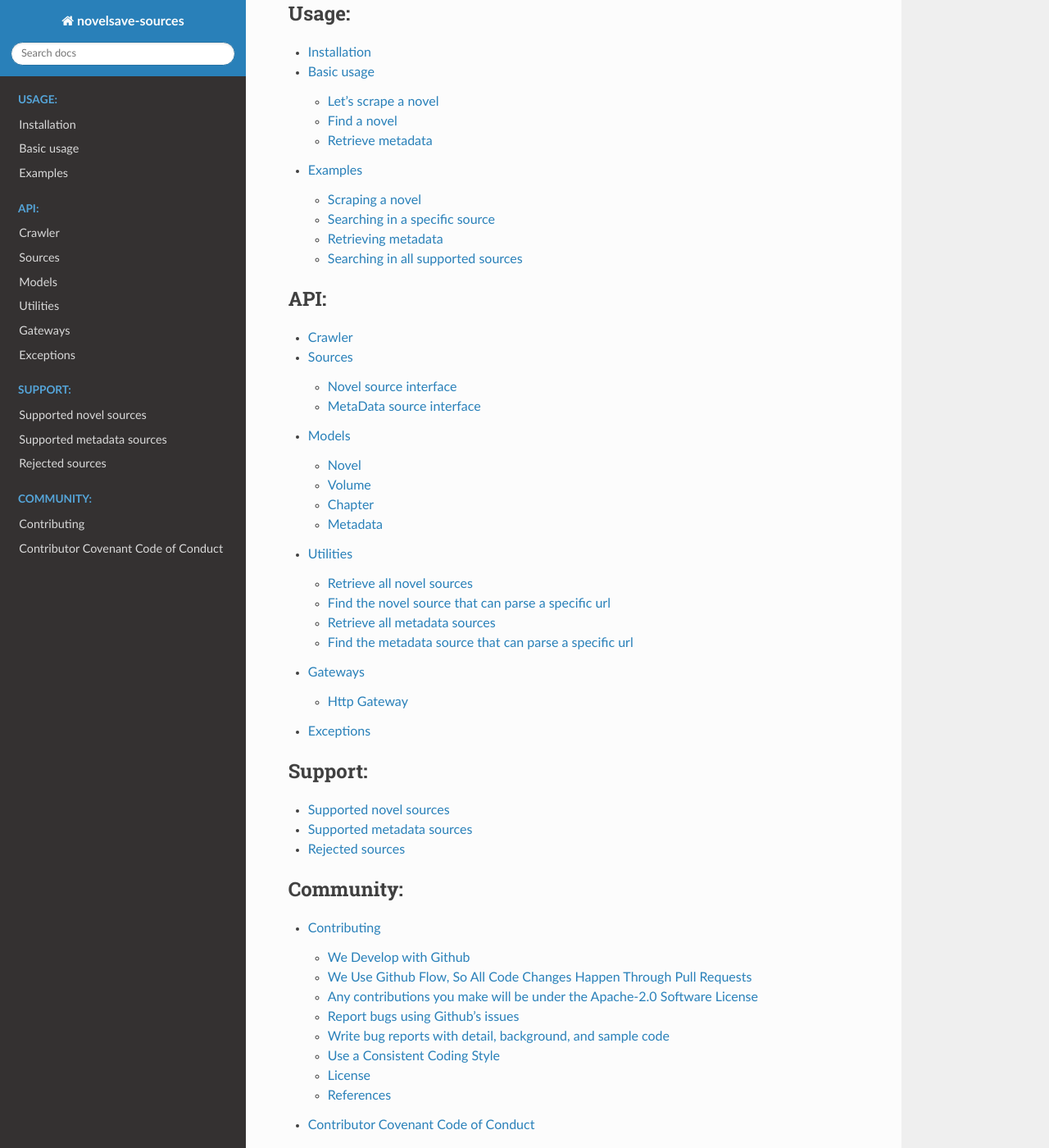
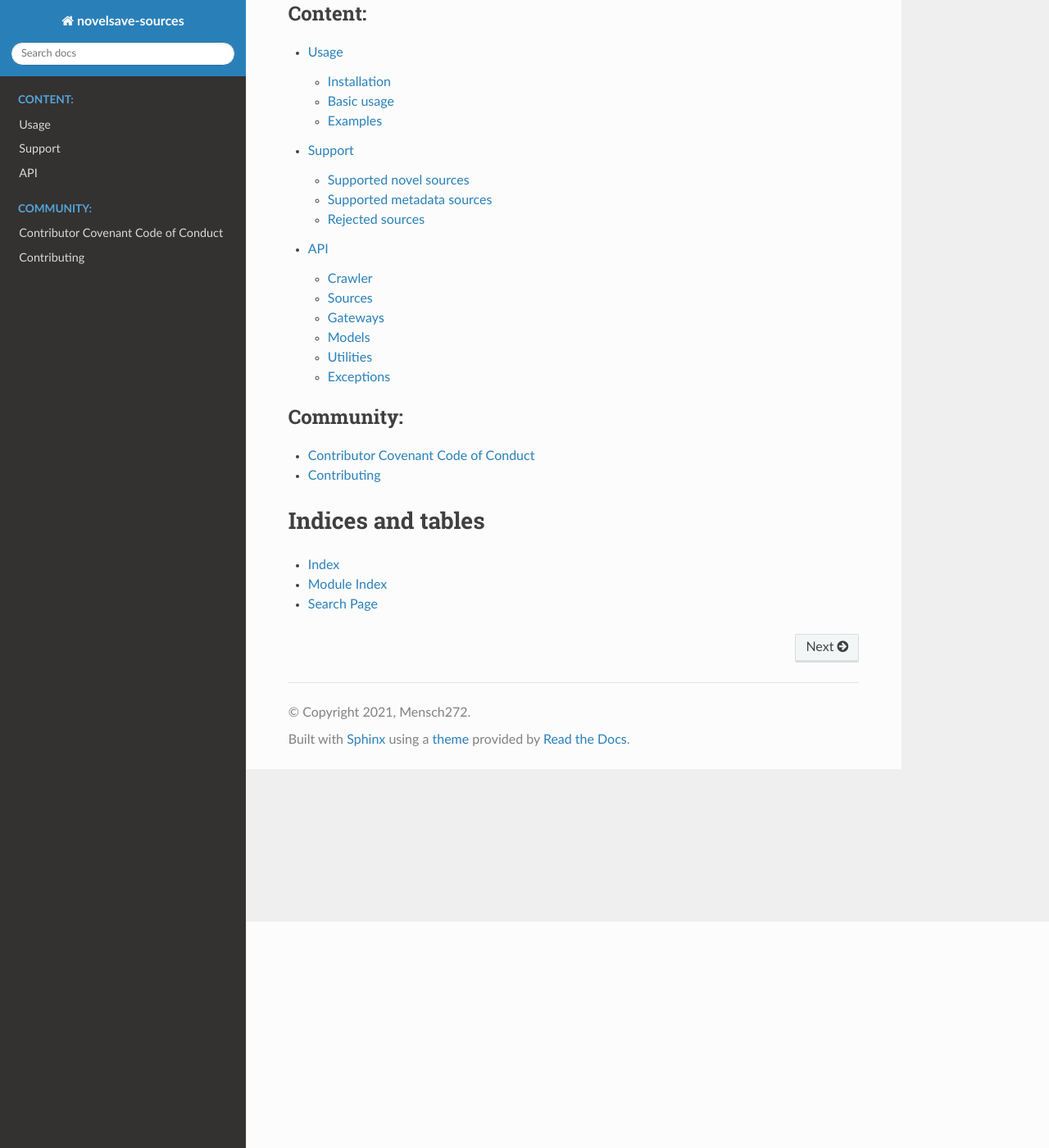
Before and after one commit to m-haisham/novelsave_sources, a Sphinx documentation site: the page built from docs/index.rst, in a window 1280 px wide and 1400 px high, scrolled down 276 px. Shown: the whole window at 82% size. Built offline with Sphinx 7.4.7 and the Read the Docs theme 2.0.0, drawn with Linux system fonts in a browser that asks for light colours; some of the changed text lies outside the part shown.

Commit message:
decrease toc in docs

```diff
--- a/docs/api/crawler.rst
+++ /dev/null
@@ -1,6 +0,0 @@
-Crawler
-#######
-
-.. autoclass:: novelsave_sources.sources.Crawler
-    :members: of, init, set_cookies, get_soup, make_soup, request,
-        is_blacklisted, clean_contents, clean_element, find_paragraphs, to_absolute_url
--- a/docs/api/models.rst
+++ /dev/null
@@ -1,25 +0,0 @@
-Models
-######
-
-Novel
-*****
-
-.. autoclass:: novelsave_sources.Novel
-    :members: get_default_volume, add_metadata
-
-Volume
-******
-
-.. autoclass:: novelsave_sources.Volume
-    :members: default, add
-
-Chapter
-*******
-
-.. autoclass:: novelsave_sources.Chapter
-
-Metadata
-********
-
-.. autoclass:: novelsave_sources.Metadata
-    :special-members: __init__
--- a/docs/api/sources.rst
+++ /dev/null
@@ -1,28 +0,0 @@
-Sources
-#######
-
-Sources are divided into the groups:
-
-* :ref:`Novel <novel source>`
-    Interface to be implemented by primary novel content scrapers
-* :ref:`MetaData <metadata source>`
-    Interface to be implemented by supplementary metadata scrapers
-
-.. _novel source:
-
-Novel source interface
-**********************
-
-.. autoclass:: novelsave_sources.Source
-    :members: search, login, novel, chapter
-    :special-members: __init__
-    :show-inheritance:
-
-.. _metadata source:
-
-MetaData source interface
-*************************
-
-.. autoclass:: novelsave_sources.MetaSource
-    :members: retrieve
-    :show-inheritance:
--- a/docs/api/utilities.rst
+++ /dev/null
@@ -1,30 +0,0 @@
-Utilities
-#########
-
-This package provides two sets of utility functions for each source type.
-
-It is important to note, that the following functions return the types and
-the source instantiating is left to you.
-
-This gives you the opportunity to inject your own http gateway and override the default behaviour.
-Check out the :doc:`gateways` section for more information.
-
-Retrieve all novel sources
-**************************
-
-.. autofunction:: novelsave_sources.novel_source_types
-
-Find the novel source that can parse a specific url
-***************************************************
-
-.. autofunction:: novelsave_sources.locate_novel_source
-
-Retrieve all metadata sources
-*****************************
-
-.. autofunction:: novelsave_sources.metadata_source_types
-
-Find the metadata source that can parse a specific url
-******************************************************
-
-.. autofunction:: novelsave_sources.locate_metadata_source
--- /dev/null
+++ b/docs/content/api.rst
@@ -0,0 +1,122 @@
+API
+###
+
+Crawler
+*******
+
+.. autoclass:: novelsave_sources.sources.Crawler
+    :members: of, init, set_cookies, get_soup, make_soup, request,
+        is_blacklisted, clean_contents, clean_element, find_paragraphs, to_absolute_url
+
+Sources
+*******
+
+Sources are divided into the groups:
+
+* :ref:`Novel <novel source>`
+    Interface to be implemented by primary novel content scrapers
+* :ref:`MetaData <metadata source>`
+    Interface to be implemented by supplementary metadata scrapers
+
+.. _novel source:
+
+Novel source interface
+======================
+
+.. autoclass:: novelsave_sources.Source
+    :members: search, login, novel, chapter
+    :special-members: __init__
+    :show-inheritance:
+
+.. _metadata source:
+
+MetaData source interface
+=========================
+
+.. autoclass:: novelsave_sources.MetaSource
+    :members: retrieve
+    :show-inheritance:
+
+Gateways
+********
+
+Http Gateway
+============
+
+.. autoclass:: novelsave_sources.utils.gateways.BaseHttpGateway
+    :members: request, get, post, cookies
+
+Default http gateway
+====================
+
+.. autoclass:: novelsave_sources.utils.gateways.DefaultHttpGateway
+
+Models
+******
+
+Novel
+=====
+
+.. autoclass:: novelsave_sources.Novel
+    :members: get_default_volume, add_metadata
+
+Volume
+======
+
+.. autoclass:: novelsave_sources.Volume
+    :members: default, add
+
+Chapter
+=======
+
+.. autoclass:: novelsave_sources.Chapter
+
+Metadata
+========
+
+.. autoclass:: novelsave_sources.Metadata
+    :special-members: __init__
+
+Utilities
+*********
+
+This package provides two sets of utility functions for each source type.
+
+It is important to note, that the following functions return the types and
+the source instantiating is left to you.
+
+This gives you the opportunity to inject your own http gateway and override the default behaviour.
+Check out the gateways api section for more information.
+
+Retrieve all novel sources
+==========================
+
+.. autofunction:: novelsave_sources.novel_source_types
+
+Find the novel source that can parse a specific url
+===================================================
+
+.. autofunction:: novelsave_sources.locate_novel_source
+
+Retrieve all metadata sources
+=============================
+
+.. autofunction:: novelsave_sources.metadata_source_types
+
+Find the metadata source that can parse a specific url
+======================================================
+
+.. autofunction:: novelsave_sources.locate_metadata_source
+
+Exceptions
+**********
+
+.. autoexception:: novelsave_sources.SourcesException
+
+.. autoexception:: novelsave_sources.BadResponseException
+
+.. autoexception:: novelsave_sources.UnknownSourceException
+
+.. autoexception:: novelsave_sources.UnavailableException
+
+.. autoexception:: novelsave_sources.ChapterException
--- a/docs/usage/basic_usage.rst
+++ b/docs/content/usage.rst
@@ -1,5 +1,23 @@
+Usage
+#####
+
+Installation
+************
+
+You can install the package from the pypi
+
+.. code-block:: bash
+
+    python3 -m pip install novelsave-sources
+
+or directly from github
+
+.. code-block:: bash
+
+    python3 -m pip install git+https://github.com/mensch272/novelsave_sources.git
+
 Basic usage
-###########
+***********
 
 This package provides scraping support for a multitude
 of light novel sources.
@@ -7,14 +25,10 @@ of light novel sources.
 Each scraper has support for scraping novel information and chapter content,
 while providing optional support for search.
 
-You can check which sources are supported at:
-
-* :doc:`../support/supported_novel_sources`
-* :doc:`../support/supported_metadata_sources`
-* :doc:`../support/rejected_sources`
+You can check which sources are supported at :doc:`support` section.
 
 Let's scrape a novel
-********************
+====================
 
 Let's say that we have a url and we have already checked
 if the source is available.
@@ -58,7 +72,7 @@ amount of chapters since it will be downloading each chapter page.
 That's it, it's that simple.
 
 Find a novel
-************
+============
 
 To get started we need a crawler that supports searching. We
 could iterate over all the crawlers until we find one that works
@@ -81,7 +95,7 @@ objects with minimal information. You will need to do further scraping to
 get the chapter list.
 
 Retrieve metadata
-*********************
+=================
 
 Let's assume you have a url that points toward the correct
 metadata source.
@@ -104,3 +118,84 @@ And then to retrieve all the metadata:
     metadata = metadata_source.retrieve(url)
 
 This gives you a list of metadata objects.
+
+Examples
+********
+
+Below are a collection of examples that you may find useful.
+
+Scraping a novel
+================
+
+.. code-block:: python
+
+    import novelsave_sources as nss
+
+    # The novel url
+    url = ...
+
+    # Get source that can parse the url
+
+    try:
+        source = nss.locate_novel_source(url)()
+    except nss.UnknownSourceException:  # source not found
+        ...
+
+    # Scrape novel information including chapter
+    # table of contents
+    novel = source.novel(url)
+
+    # Download contents for all the chapters
+    for volume in novel.volumes:
+        for chapter in volume.chapters:
+            source.chapter(chapter)
+
+Searching in a specific source
+==============================
+
+.. code-block:: python
+
+    from novelsave_sources.sources.novel.novelpub import NovelPub
+
+    # Create the specific source
+    source = NovelPub()
+
+    # Search using the query word: 'solo'
+    novels = source.search('solo')
+
+Retrieving metadata
+===================
+
+.. code-block:: python
+
+    import novelsave_sources as nss
+
+    # The metadata url
+    url = ...
+
+    # Get metadata source to parse the url
+    try:
+        metadata_source = nss.locate_metadata_source(url)()
+    except nss.UnknownSourceException:  # source not found
+            ...
+
+    # Retrieve the metadata
+    metadata = metadata_source.retrieve(url)
+
+Searching in all supported sources
+==================================
+
+.. code-block:: python
+
+    import novelsave_sources as nss
+
+    # Get all source types that can search
+    sources = [source() for source in nss.metadata_source_types() if source.search_viable]
+
+    # The search query word
+    query = 'solo'
+
+    # Iterate and collect the novels found
+    novels = []
+    for source in sources:
+        novels += source.search(query)
--- a/docs/index.rst
+++ b/docs/index.rst
@@ -12,37 +12,18 @@ This is a collection of novel sources offering varying amounts of scraping capab
 
 .. toctree::
    :maxdepth: 2
-   :caption: Usage:
+   :caption: Content:
 
-   usage/installation
-   usage/basic_usage
-   usage/examples
+   content/usage
+   content/support
+   content/api
 
 .. toctree::
-   :maxdepth: 2
-   :caption: API:
-
-   api/crawler
-   api/sources
-   api/models
-   api/utilities
-   api/gateways
-   api/exceptions
-
-.. toctree::
-   :maxdepth: 2
-   :caption: Support:
-
-   support/supported_novel_sources
-   support/supported_metadata_sources
-   support/rejected_sources
-
-.. toctree::
-   :maxdepth: 2
+   :maxdepth: 1
    :caption: Community:
 
+   community/code_of_conduct
    community/contributing
-   community/code_of_conduct
 
 Indices and tables
 ==================
--- a/docs/support/rejected_sources.rst
+++ /dev/null
@@ -1,5 +0,0 @@
-Rejected sources
-################
-
-.. source-list::
-    :type: rejected
--- a/docs/support/supported_metadata_sources.rst
+++ /dev/null
@@ -1,5 +0,0 @@
-Supported metadata sources
-##########################
-
-.. source-list::
-    :type: metadata
--- a/docs/support/supported_novel_sources.rst
+++ /dev/null
@@ -1,5 +0,0 @@
-Supported novel sources
-#######################
-
-.. source-list::
-    :type: novel
--- a/docs/usage/examples.rst
+++ /dev/null
@@ -1,80 +0,0 @@
-Examples
-########
-
-Below are a collection of examples that you may find useful.
-
-Scraping a novel
-****************
-
-.. code-block:: python
-
-    import novelsave_sources as nss
-
-    # The novel url
-    url = ...
-
-    # Get source that can parse the url
-
-    try:
-        source = nss.locate_novel_source(url)()
-    except nss.UnknownSourceException:  # source not found
-        ...
-
-    # Scrape novel information including chapter
-    # table of contents
-    novel = source.novel(url)
-
-    # Download contents for all the chapters
-    for volume in novel.volumes:
-        for chapter in volume.chapters:
-            source.chapter(chapter)
-
-Searching in a specific source
-******************************
-
-.. code-block:: python
-
-    from novelsave_sources.sources.novel.novelpub import NovelPub
-
-    # Create the specific source
-    source = NovelPub()
-
-    # Search using the query word: 'solo'
-    novels = source.search('solo')
-
-Retrieving metadata
-*******************
-
-.. code-block:: python
-
-    import novelsave_sources as nss
-
-    # The metadata url
-    url = ...
-
-    # Get metadata source to parse the url
-    try:
-        metadata_source = nss.locate_metadata_source(url)()
-    except nss.UnknownSourceException:  # source not found
-            ...
-
-    # Retrieve the metadata
-    metadata = metadata_source.retrieve(url)
-
-Searching in all supported sources
-**********************************
-
-.. code-block:: python
-
-    import novelsave_sources as nss
-
-    # Get all source types that can search
-    sources = [source() for source in nss.metadata_source_types() if source.search_viable]
-
-    # The search query word
-    query = 'solo'
-
-    # Iterate and collect the novels found
-    novels = []
-    for source in sources:
-        novels += source.search(query)
--- a/docs/usage/installation.rst
+++ /dev/null
@@ -1,14 +0,0 @@
-Installation
-############
-
-You can install the package from the pypi
-
-.. code-block:: bash
-
-    python3 -m pip install novelsave-sources
-
-or directly from github
-
-.. code-block:: bash
-
-    python3 -m pip install git+https://github.com/mensch272/novelsave_sources.git
```
Also changed, not shown: CODE_OF_CONDUCT.rst (added, +140 -0 lines), CONTRIBUTING.rst (added, +69 -0 lines), docs/api/exceptions.rst (deleted, +0 -12 lines), docs/api/gateways.rst (deleted, +0 -13 lines), docs/content/support.rst (added, +20 -0 lines).
